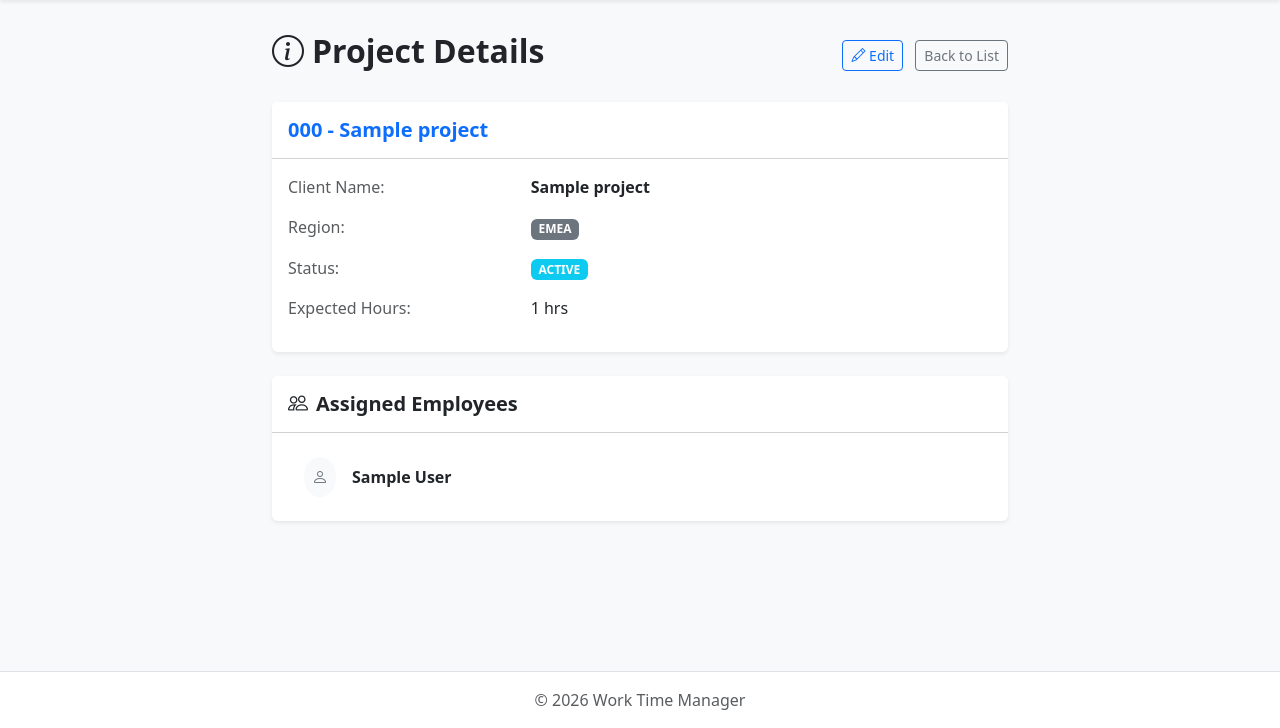
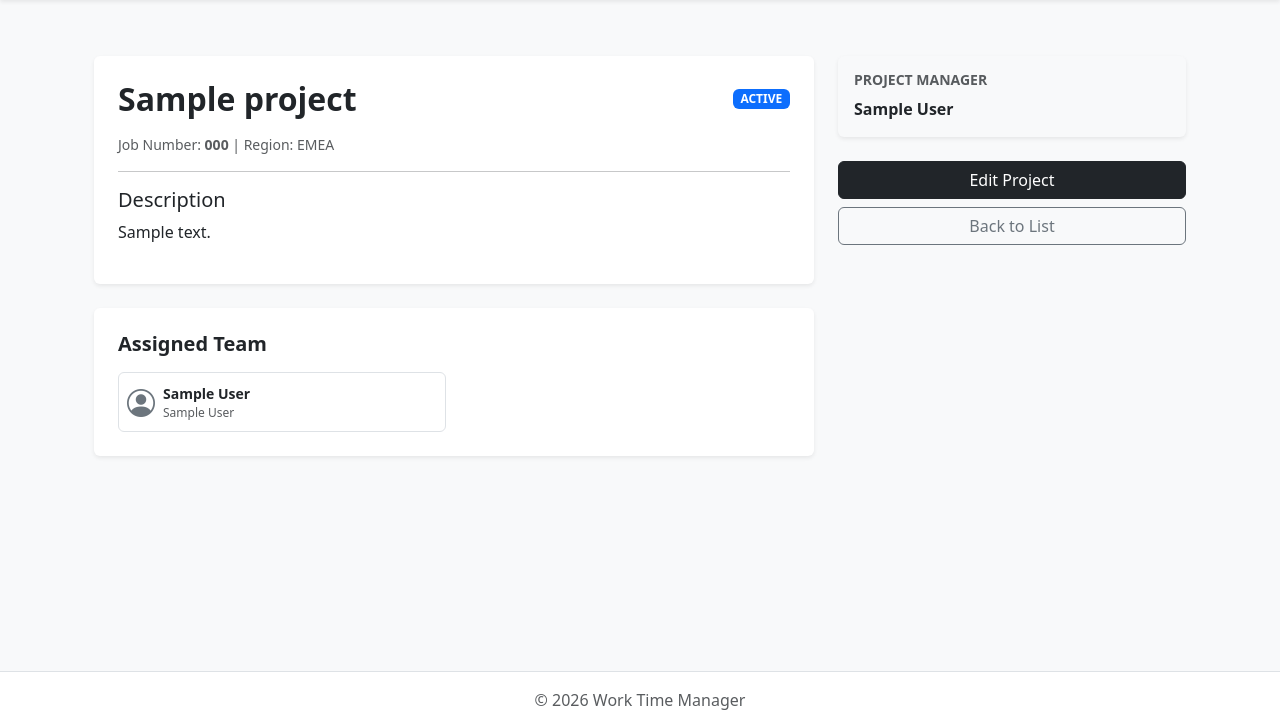
Before and after one commit to vyankov84/work_time_manager, a Django app: page /1/ in a window 1280 px wide. Shown: the part 72-800 px from the top of the page. Run offline with Django 5.2, Linux system fonts and the light colour scheme; tables that the repository leaves empty hold one stand-in row (values such as "Sample post").

Commit message:
remove duplicate dashboard, update project details, add README

```diff
--- a/projects/forms.py
+++ b/projects/forms.py
@@ -53,6 +53,11 @@ class ProjectForm(forms.ModelForm):
                 "Prefixes: 111 (EMEA), 222 (APAC), 333 (NA), 444 (LATAM)"
             )
 
+    def clean_job_number(self):
+        if self.instance and self.instance.pk:
+            return self.instance.job_number
+        return self.cleaned_data.get('job_number')
+
     def clean_name(self):
         name = self.cleaned_data.get('name')
         if name and len(name) < 5:
--- a/templates/activities/activity-form.html
+++ b/templates/activities/activity-form.html
@@ -51,12 +51,6 @@
                 </form>
             </div>
         </div>
-
-        <div class="text-center mt-3">
-            <small class="text-muted">
-                Fields marked with an asterisk (*) are required.
-            </small>
-        </div>
     </div>
 </div>
 {% endblock %}
--- a/templates/projects/project-details.html
+++ b/templates/projects/project-details.html
@@ -1,72 +1,125 @@
 {% extends 'base.html' %}
 
+
+
 {% block content %}
-<div class="row">
-    <div class="col-md-8 mx-auto">
-        <div class="d-flex justify-content-between align-items-center mb-4">
-            <h2 class="fw-bold"><i class="bi bi-info-circle me-2"></i>Project Details</h2>
-            <div>
-                <a href="{% url 'projects:project-update' project.pk %}" class="btn btn-outline-primary btn-sm">
-                    <i class="bi bi-pencil"></i> Edit
-                </a>
-                <a href="{% url 'projects:project-list' %}" class="btn btn-outline-secondary btn-sm ms-2">
-                    Back to List
-                </a>
+
+<div class="container mt-4">
+
+    <div class="row">
+
+        <div class="col-lg-8">
+
+            <div class="card shadow-sm border-0 mb-4">
+
+                <div class="card-body p-4">
+
+                    <div class="d-flex justify-content-between align-items-center mb-3">
+
+                        <h2 class="fw-bold mb-0">{{ project.name }}</h2>
+
+                        <span class="badge {% if project.project_status == 'completed' %}bg-success{% else %}bg-primary{% endif %}">
+
+                            {{ project.get_project_status_display }}
+
+                        </span>
+
+                    </div>
+
+                    <p class="text-muted small">Job Number: <strong>{{ project.job_number }}</strong> | Region: {{ project.get_region_display }}</p>
+
+                    <hr>
+
+                    <h5>Description</h5>
+
+                    <p>{{ project.description|default:"No description provided." }}</p>
+
+                </div>
+
             </div>
+
+
+
+            <div class="card shadow-sm border-0">
+
+                <div class="card-body p-4">
+
+                    <h5 class="fw-bold mb-3">Assigned Team</h5>
+
+                    <div class="row g-3">
+
+                        {% for employee in project.assigned_employees.all %}
+
+                        <div class="col-md-6">
+
+                            <div class="d-flex align-items-center p-2 border rounded">
+
+                                <i class="bi bi-person-circle fs-3 me-2 text-secondary"></i>
+
+                                <div>
+
+                                    <div class="fw-bold small">{{ employee.first_name }} {{ employee.last_name }}</div>
+
+                                    <div class="text-muted" style="font-size: 0.75rem;">{{ employee.job_title|default:"Staff" }}</div>
+
+                                </div>
+
+                            </div>
+
+                        </div>
+
+                        {% empty %}
+
+                        <p class="text-muted ps-3">No employees assigned yet.</p>
+
+                        {% endfor %}
+
+                    </div>
+
+                </div>
+
+            </div>
+
         </div>
 
-        <div class="card shadow-sm border-0 mb-4">
-            <div class="card-header bg-white py-3">
-                <h5 class="mb-0 fw-bold text-primary">{{ project.job_number }} - {{ project.name }}</h5>
+
+
+        <div class="col-lg-4">
+
+            <div class="card shadow-sm border-0 bg-light mb-4">
+
+                <div class="card-body">
+
+                    <h6 class="text-uppercase text-muted small fw-bold">Project Manager</h6>
+
+                    {% if project.project_manager %}
+
+                        <p class="mb-0 fw-bold text-dark">{{ project.project_manager.first_name }} {{ project.project_manager.last_name }}</p>
+
+                    {% else %}
+
+                        <p class="text-muted mb-0">Not assigned</p>
+
+                    {% endif %}
+
+                </div>
+
             </div>
-            <div class="card-body">
-                <div class="row mb-3">
-                    <div class="col-sm-4 text-muted">Client Name:</div>
-                    <div class="col-sm-8 fw-semibold">{{ project.client_name }}</div>
-                </div>
-                <div class="row mb-3">
-                    <div class="col-sm-4 text-muted">Region:</div>
-                    <div class="col-sm-8">
-                        <span class="badge bg-secondary">{{ project.get_region_display }}</span>
-                    </div>
-                </div>
-                <div class="row mb-3">
-                    <div class="col-sm-4 text-muted">Status:</div>
-                    <div class="col-sm-8">
-                        <span class="badge {% if project.project_status == 'active' %}bg-success{% else %}bg-info{% endif %}">
-                            {{ project.project_status|capfirst }}
-                        </span>
-                    </div>
-                </div>
-                <div class="row mb-3">
-                    <div class="col-sm-4 text-muted">Expected Hours:</div>
-                    <div class="col-sm-8">{{ project.expected_work_hours }} hrs</div>
-                </div>
+
+
+
+            <div class="d-grid gap-2">
+
+                <a href="{% url 'projects:project-update' project.pk %}" class="btn btn-dark">Edit Project</a>
+
+                <a href="{% url 'projects:project-list' %}" class="btn btn-outline-secondary">Back to List</a>
+
             </div>
+
         </div>
 
-        <div class="card shadow-sm border-0">
-            <div class="card-header bg-white py-3">
-                <h5 class="mb-0 fw-bold"><i class="bi bi-people me-2"></i>Assigned Employees</h5>
-            </div>
-            <div class="card-body">
-                <ul class="list-group list-group-flush">
-                    {% for employee in project.assigned_employees.all %}
-                    <li class="list-group-item d-flex align-items-center">
-                        <div class="bg-light rounded-circle p-2 me-3">
-                            <i class="bi bi-person text-secondary"></i>
-                        </div>
-                        <div>
-                            <div class="fw-bold">{{ employee.first_name }} {{ employee.last_name }}</div>
-                            <small class="text-muted">{{ employee.position }}</small>
-                        </div>
-                    </li>
-                    {% empty %}
-                    <li class="list-group-item text-muted">No employees assigned to this project yet.</li>
-                    {% endfor %}
-                </ul>
-            </div>
-        </div>
     </div>
+
 </div>
+
 {% endblock %}
```
Also changed, not shown: templates/common/dashboard.html (deleted, +0 -71 lines), README.md (added).
